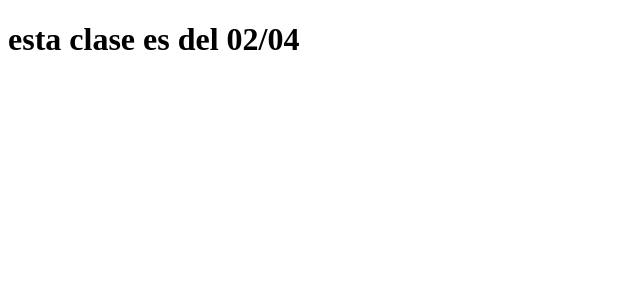
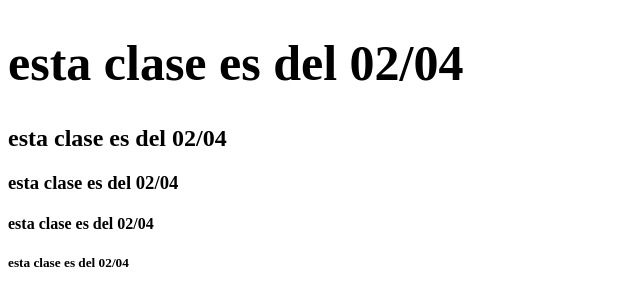
Before and after one commit to Josexde/31_03_20025_semana2, a plain HTML site: page index.html in a window 1280 px wide. Shown: the whole page, without its empty margins (0-640 px from the left). Drawn offline with Linux system fonts and the light colour scheme.

Commit message:
Update index.html

```diff
--- a/index.html
+++ b/index.html
@@ -6,8 +6,10 @@
     <title>certus</title>
 </head>
 <body>
-    <h1>esta clase es del 02/04</h1>
-    <!-- esto es un codigo que no se debe borrar -->
-     <!--  <p>este es un <i>parafo</i> de <u>prueba</u> <b>me encuetro en sjl</b></p>-->
+    <h1 style="font-size: 50px;">esta clase es del 02/04</h1>
+    <h2>esta clase es del 02/04</h2>
+    <h3>esta clase es del 02/04</h3>
+    <h4>esta clase es del 02/04</h4>
+    <h5>esta clase es del 02/04</h5>
 </body>
 </html>
```
